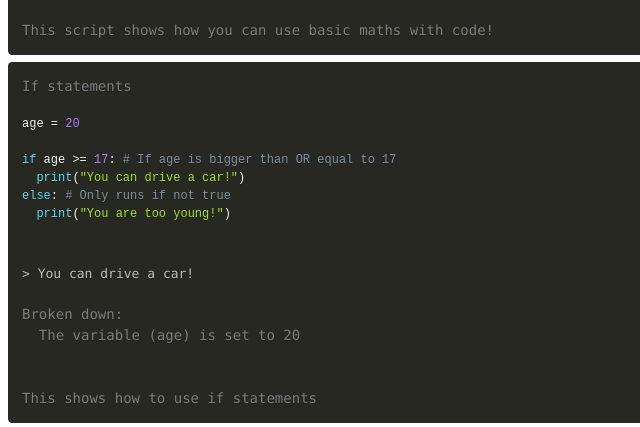
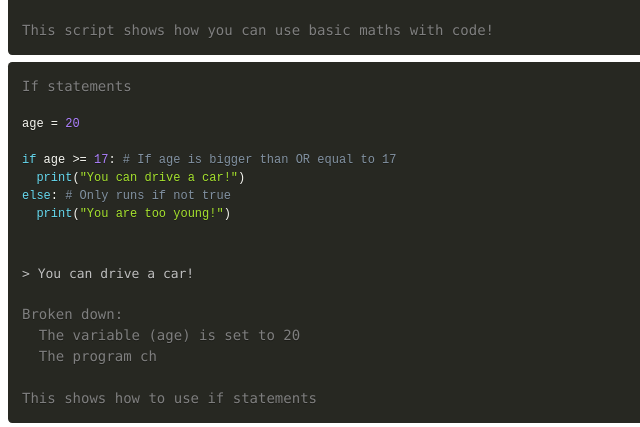
Before and after one commit to Charlzee/code-area, a plain HTML site: page index.html in a window 1280 px wide. Shown: the part 1819-2246 px from the top of the page, 0-640 px from the left. Drawn offline with Linux system fonts and the light colour scheme.

Commit message:
update index.html

```diff
--- a/index.html
+++ b/index.html
@@ -130,7 +130,7 @@ else: # Only runs if not true
 </span>
 Broken down:
   The variable (age) is set to 20
-
+  The program ch
 
 This shows how to use if statements
 </pre>
```
